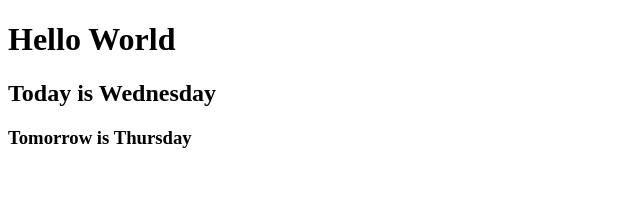
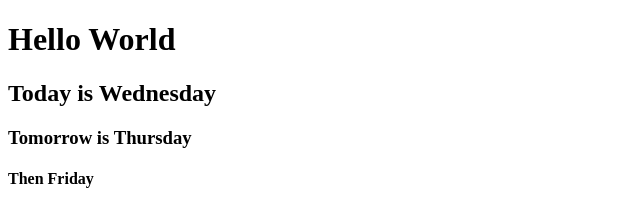
Before and after one commit to CabieM/Project, a plain HTML site: page index.html in a window 1280 px wide. Shown: the full height of the page, 0-640 px from the left. Drawn offline with Linux system fonts and the light colour scheme.

Commit message:
More HTML

```diff
--- a/index.html
+++ b/index.html
@@ -7,6 +7,7 @@
       <h1> Hello World </h1>
       <h2> Today is Wednesday </h2>
       <h3> Tomorrow is Thursday </h3>
+      <h4> Then Friday </h4>
       <a href = "http://google.com">
    </body>
 </html>
```
